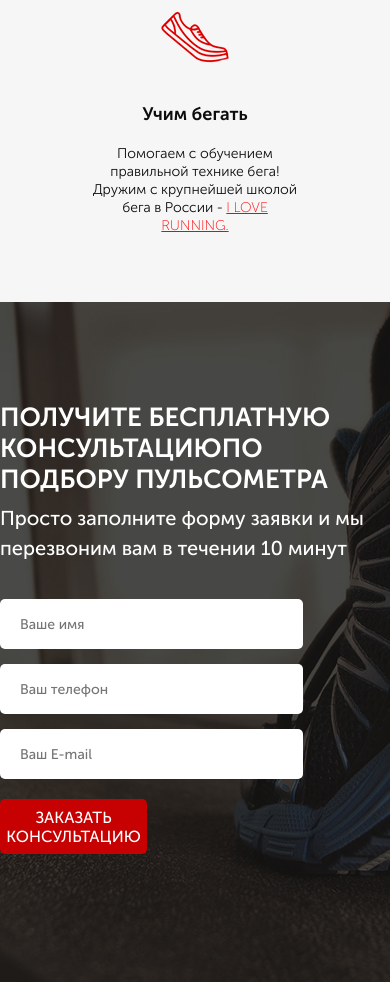
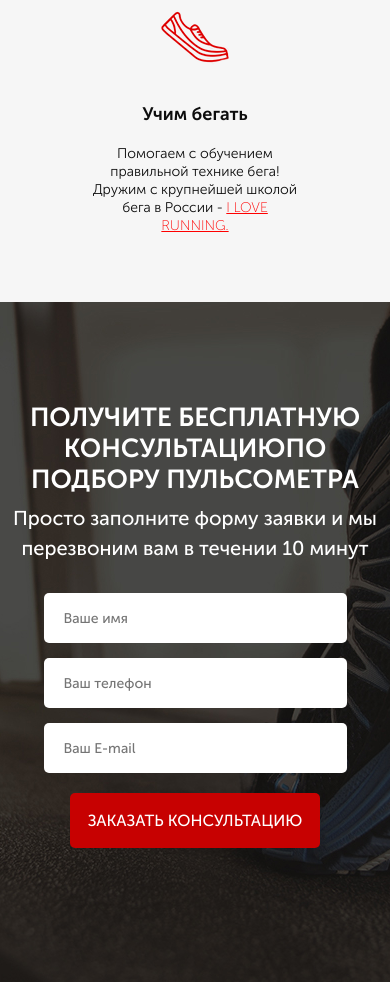
Before and after one commit to mark405/pulse, a website: page src/index.html in a window 390 px wide. Shown: the part 1734-2716 px from the top of the page. Drawn offline with Linux system fonts and the light colour scheme.

Commit message:
adaptive consultation commit

```diff
--- a/src/sass/base/_media.scss
+++ b/src/sass/base/_media.scss
@@ -61,6 +61,21 @@
             }
         }
     }
+    .consultation {
+        .main-header_left {
+            text-align: center;
+        }
+        &__descr {
+            margin: 0 auto;
+            text-align: center;
+        }
+        .feed-form {
+            margin: 30px auto 0px auto;
+        }
+        .button_submit {
+            width: 100%;
+        }
+    }
 }
 
 @media (max-width: 575px) {
@@ -96,4 +111,10 @@
     .main-header {
         font-size: 26px;
     }
+    .consultation {
+        .button_submit {
+            width: 250px;
+            margin: 0 auto;
+        }
+    }
 }
--- a/src/sass/blocks/_forms.scss
+++ b/src/sass/blocks/_forms.scss
@@ -16,5 +16,10 @@
         &:nth-child(3) {
             margin-bottom: 20px;
         }
+        &::-webkit-outer-spin-button,
+        &::-webkit-inner-spin-button {
+            -webkit-appearance: none;
+        }
     }
+
 }
```
Also changed, not shown: src/css/style.min.css, src/sass/image/bg/bg2.jpg (deleted).
